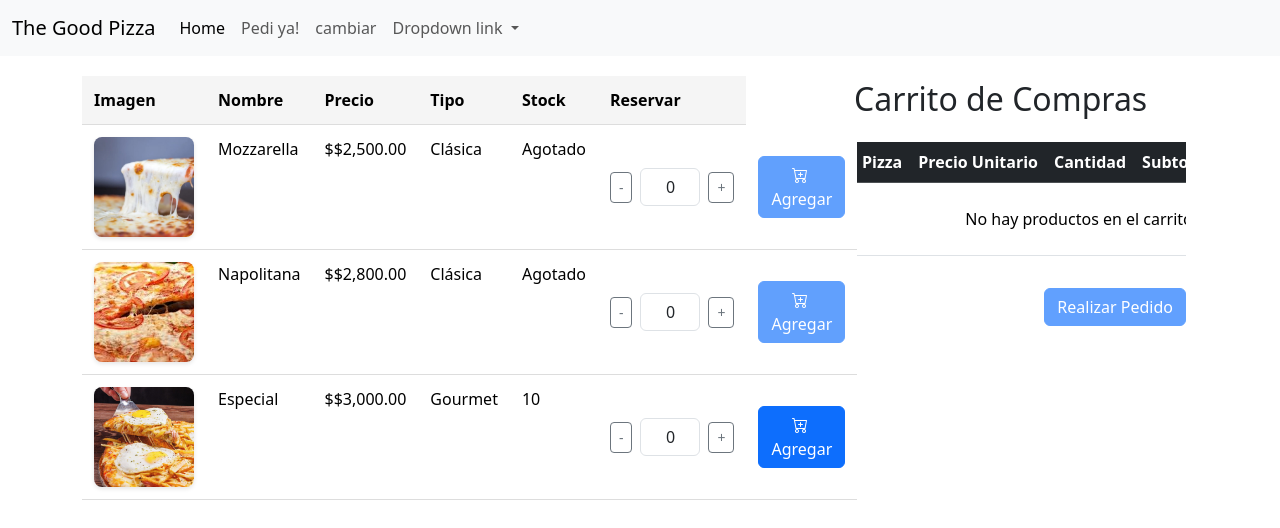
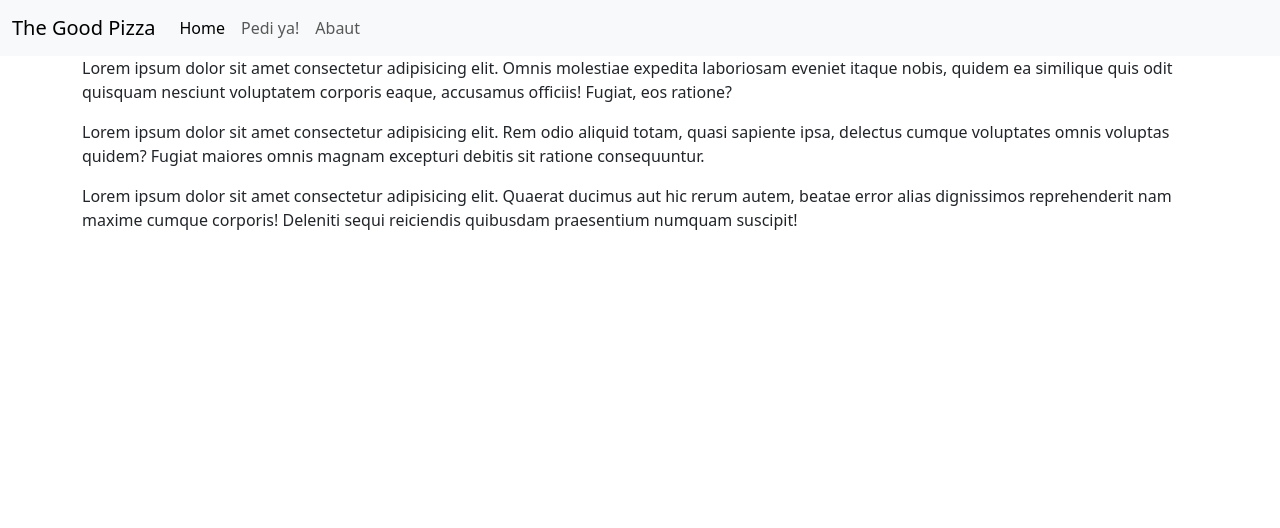
Before and after one commit to JulioTudai/proyectoAngular, an Angular app: page /abaut in a window 1280 px wide. Before the commit this address led to /. Shown: the top 528 px of the page. Built offline with nearby package versions, Linux system fonts and the light colour scheme.

Commit message:
ruting terminado y creacion de pedidos y abaut

```diff
--- /dev/null
+++ b/src/app/abaut/abaut.component.html
@@ -0,0 +1,3 @@
+<p>Lorem ipsum dolor sit amet consectetur adipisicing elit. Omnis molestiae expedita laboriosam eveniet itaque nobis, quidem ea similique quis odit quisquam nesciunt voluptatem corporis eaque, accusamus officiis! Fugiat, eos ratione?</p>
+<p>Lorem ipsum dolor sit amet consectetur adipisicing elit. Rem odio aliquid totam, quasi sapiente ipsa, delectus cumque voluptates omnis voluptas quidem? Fugiat maiores omnis magnam excepturi debitis sit ratione consequuntur.</p>
+<p>Lorem ipsum dolor sit amet consectetur adipisicing elit. Quaerat ducimus aut hic rerum autem, beatae error alias dignissimos reprehenderit nam maxime cumque corporis! Deleniti sequi reiciendis quibusdam praesentium numquam suscipit!</p>
--- a/src/app/app-routing.module.ts
+++ b/src/app/app-routing.module.ts
@@ -1,7 +1,22 @@
 import { NgModule } from '@angular/core';
 import { RouterModule, Routes } from '@angular/router';
-
-const routes: Routes = [];
+import { PedidosComponent } from './pedidos/pedidos.component';
+import { AbautComponent } from './abaut/abaut.component';
+const routes: Routes = [
+  {
+    path:'',
+    redirectTo:'pedidos',
+    pathMatch:'full'
+  },
+  {
+    path:'pedidos',
+    component:PedidosComponent
+  },
+  {
+    path:'abaut',
+    component:AbautComponent
+  }
+];
 
 @NgModule({
   imports: [RouterModule.forRoot(routes)],
--- a/src/app/app.component.html
+++ b/src/app/app.component.html
@@ -10,20 +10,10 @@
             <a class="nav-link active" aria-current="page" href="#">Home</a>
           </li>
           <li class="nav-item">
-            <a class="nav-link" href="#">Pedi ya!</a>
+            <a class="nav-link" [routerLink] ="['pedidos']">Pedi ya!</a>
           </li>
           <li class="nav-item">
-            <a class="nav-link" href="#">cambiar</a>
-          </li>
-          <li class="nav-item dropdown">
-            <a class="nav-link dropdown-toggle" href="#" role="button" data-bs-toggle="dropdown" aria-expanded="false">
-              Dropdown link
-            </a>
-            <ul class="dropdown-menu">
-              <li><a class="dropdown-item" href="#">Action</a></li>
-              <li><a class="dropdown-item" href="#">Another action</a></li>
-              <li><a class="dropdown-item" href="#">Something else here</a></li>
-            </ul>
+            <a class="nav-link" [routerLink] ="['abaut']">Abaut</a>
           </li>
         </ul>
       </div>
@@ -31,14 +21,7 @@
   </nav>
 <div>
 <div class="container">
-    <div class="row">
-        <div class="col-8">
-            <app-pizza-list></app-pizza-list>
-        </div>
-        <div class="col-4">
-          <app-carrito></app-carrito>
-        </div>
-    </div>
+   <router-outlet></router-outlet>
 </div>
 </div>
 <footer>
--- a/src/app/app.module.ts
+++ b/src/app/app.module.ts
@@ -6,12 +6,16 @@ import { AppComponent } from './app.component';
 import { PizzaListComponent } from './pizza-list/pizza-list.component';
 import { CarritoComponent } from './carrito/carrito.component';
 import { FormsModule } from '@angular/forms';
+import { PedidosComponent } from './pedidos/pedidos.component';
+import { AbautComponent } from './abaut/abaut.component';
 
 @NgModule({
   declarations: [
     AppComponent,
     PizzaListComponent,
-    CarritoComponent
+    CarritoComponent,
+    PedidosComponent,
+    AbautComponent
   ],
   imports: [
     BrowserModule,
--- /dev/null
+++ b/src/app/pedidos/pedidos.component.html
@@ -0,0 +1,8 @@
+<div class="row">
+    <div class="col-8">
+        <app-pizza-list></app-pizza-list>
+    </div>
+    <div class="col-4">
+      <app-carrito></app-carrito>
+    </div>
+</div>
--- a/src/app/pizza-list/pizza-list.component.ts
+++ b/src/app/pizza-list/pizza-list.component.ts
@@ -58,6 +58,7 @@ export class PizzaListComponent {
         input.value = '1';
       } else {
         pizza.cantidad = nuevaCantidad;
+
       }
     } else {
       // Si no es un número, mantener el valor anterior
```
Also changed, not shown: src/app/abaut/abaut.component.ts (added, +11 -0 lines), src/app/pedidos/pedidos.component.ts (added, +11 -0 lines), src/app/abaut/abaut.component.scss (added), src/app/pedidos/pedidos.component.scss (added), 2 other files (tests, documents, lock files or other folders).
